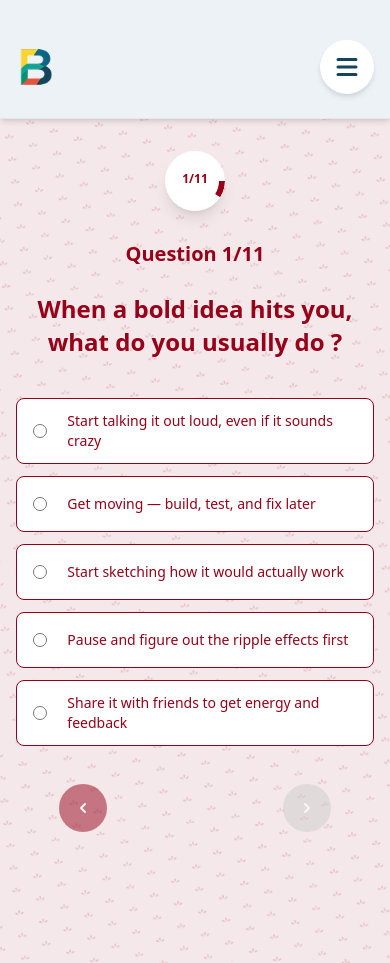
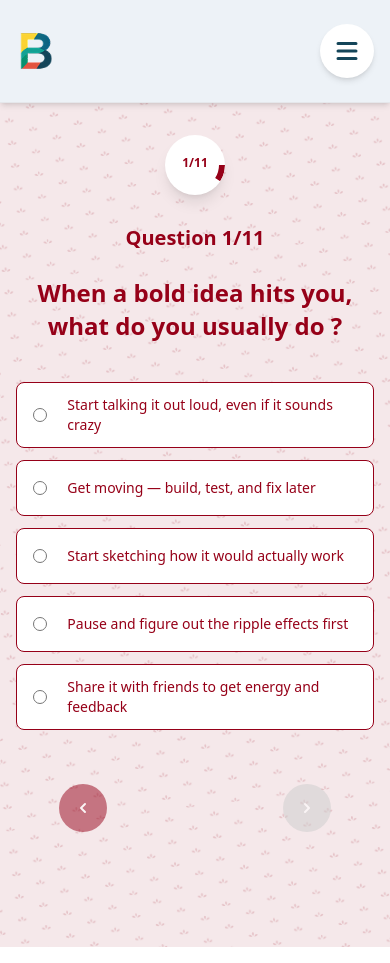
Before and after one commit to olatunde1/my-builder, a React (Vite) app: page /quiz in a window 390 px wide. Built offline with nearby package versions, Linux system fonts and the light colour scheme.

Commit message:
navigation fix

```diff
--- a/src/components/Navbar.jsx
+++ b/src/components/Navbar.jsx
@@ -10,7 +10,7 @@
   return (
   <div className="relative w-full z-50 bg-[#EDF2F7] lg:bg-transparent lg:shadow-none lg:border-none shadow-md border-b border-gray-200">
 
-      <header className="w-full max-w-7xl mx-auto flex justify-between items-center px-4 sm:px-6 lg:px-8 py-6 pt-10">
+      <header className="w-full max-w-7xl mx-auto flex justify-between items-center px-4 sm:px-6 lg:px-8 py-6 sm:py-6">
 
         {/* Take Quiz (Left) - only visible on md+ */}
         <Link
--- a/src/components/Question.jsx
+++ b/src/components/Question.jsx
@@ -184,7 +184,7 @@
       </div>
 
       {/* Mobile Navigation - Sticky */}
-      <div className="sm:hidden fixed bottom-0 left-0 right-0 flex justify-center z-50 py-3">
+      <div className="sm:hidden fixed bottom-0 left-0 right-0 flex justify-center py-3">
         <div className="flex justify-between items-center w-full max-w-xs px-6">
           <button
             onClick={() => onPrevious()}
```
